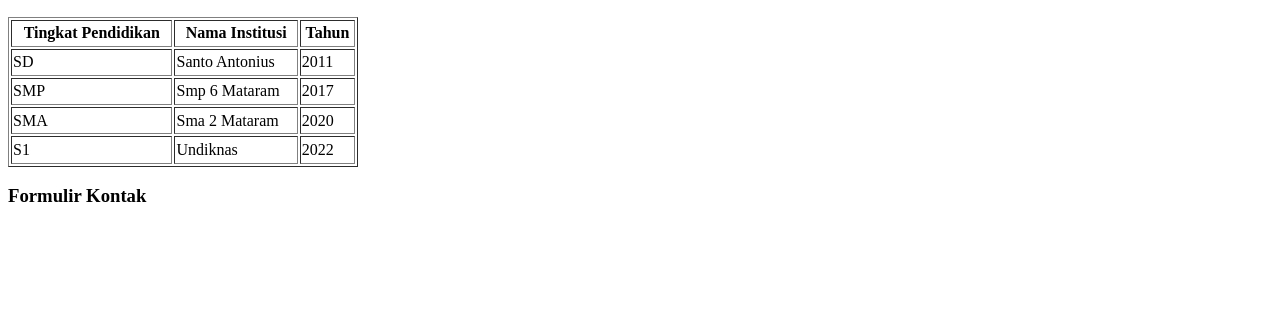
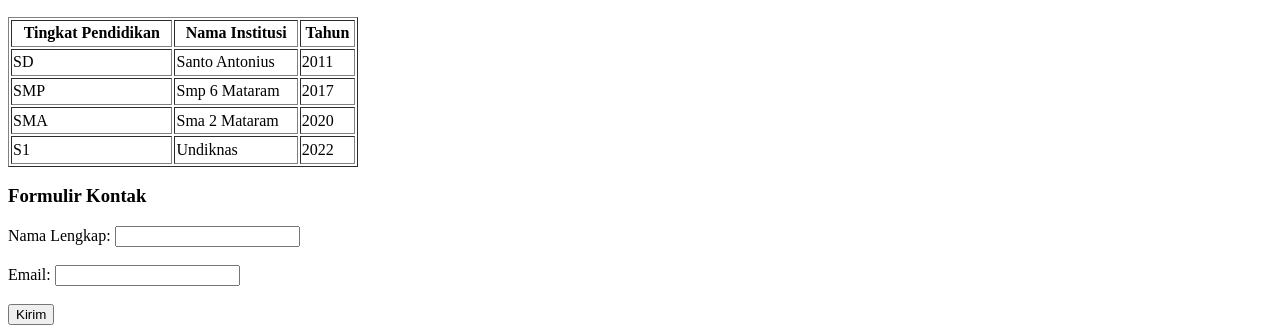
Before and after one commit to Rioadityapratama/Biodata.Html, a plain HTML site: page index.html in a window 1280 px wide. Shown: the part 641-974 px from the top of the page. Before the commit the page ends 867 px from the top, so only its background shows below. Drawn offline with Linux system fonts and the light colour scheme.

Commit message:
Formulir

```diff
--- a/index.html
+++ b/index.html
@@ -52,5 +52,14 @@
       </table>
 
     <h3>Formulir Kontak</h3>
+    <form action="submit_form.php" method="post" id="contact-form">
+        <label for="name">Nama Lengkap:</label>
+        <input type="text" id="name" name="fullname" required><br><br>
+
+        <label for="email">Email:</label>
+        <input type="email" id="email" name="emailaddr" required><br><br>
+
+        <button type="submit">Kirim</button>
+    </form>
   </body>
 </html>
```
